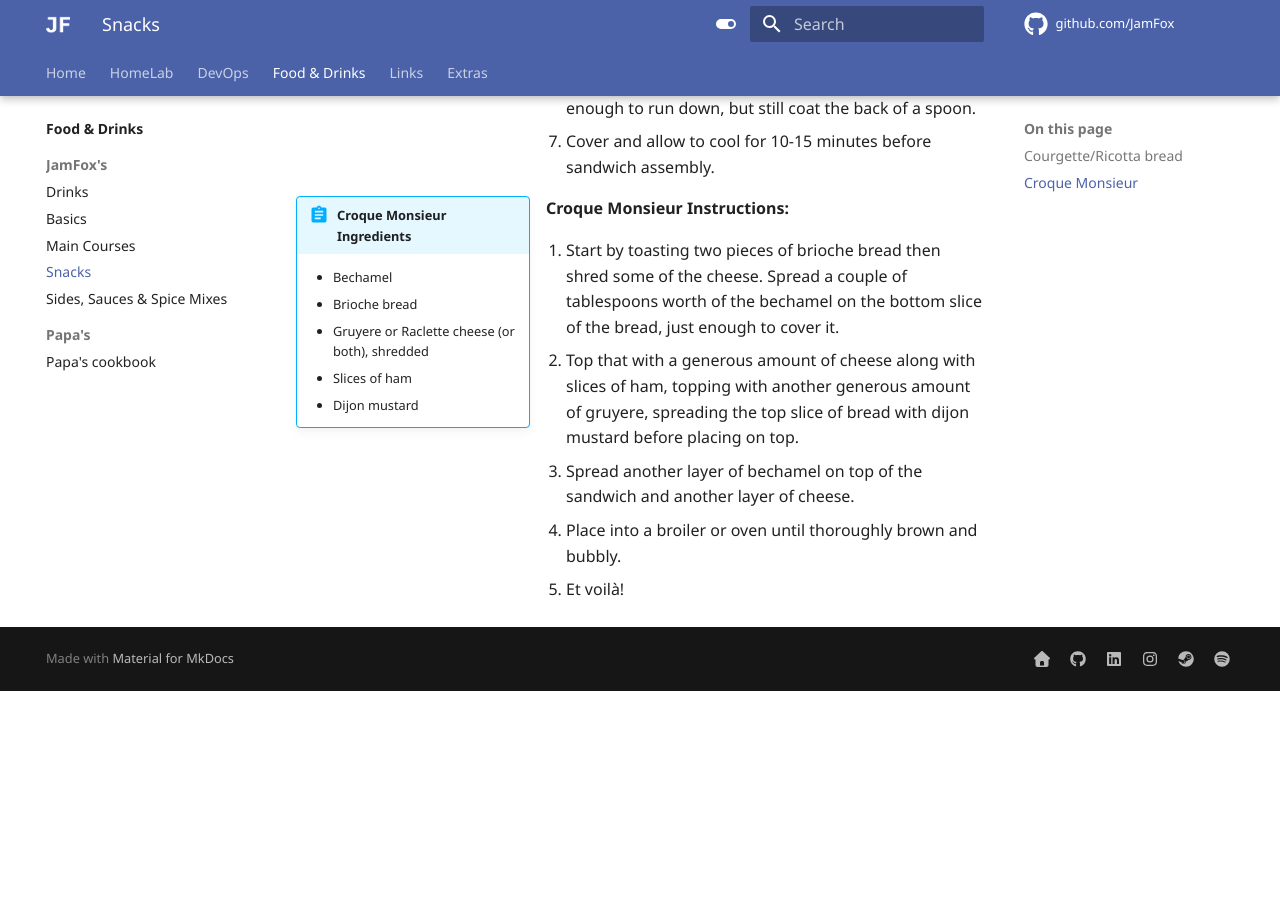
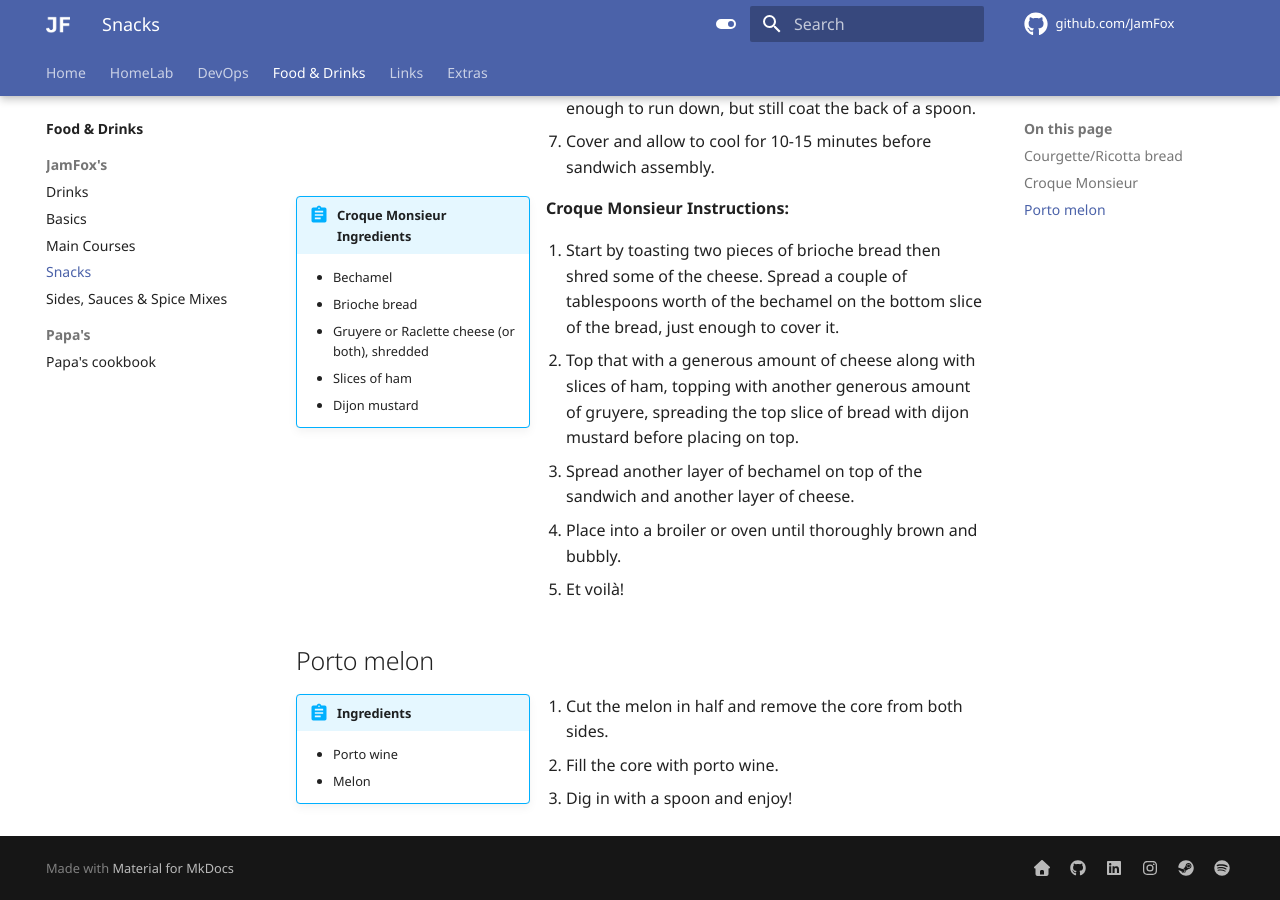
Before and after one commit to JamFox/docs.jamfox.dev, an MkDocs documentation site: the page built from docs/content/food/snacks.md, in a window 1280 px wide and 900 px high, scrolled down 1253 px. Built offline with MkDocs 1.6.1 and Material for MkDocs 9.7.7, drawn with Linux system fonts in a browser that asks for light colours; comment, search, counter and statistics services are not loaded; before the commit the page ends 1944 px from its top, so only the background shows below that.

Commit message:
add porto and puzzles

```diff
--- a/docs/content/food/snacks.md
+++ b/docs/content/food/snacks.md
@@ -54,3 +54,13 @@ Cheese on a toast, but make it advanced.
 3. Spread another layer of bechamel on top of the sandwich and another layer of cheese.
 4. Place into a broiler or oven until thoroughly brown and bubbly.
 5. Et voilà!
+
+## Porto melon
+
+!!! abstract inline "Ingredients"
+    - Porto wine
+    - Melon
+
+1. Cut the melon in half and remove the core from both sides.
+2. Fill the core with porto wine.
+3. Dig in with a spoon and enjoy!
```
Also changed, not shown: docs/content/links/essays.md (+1 -0 lines).
